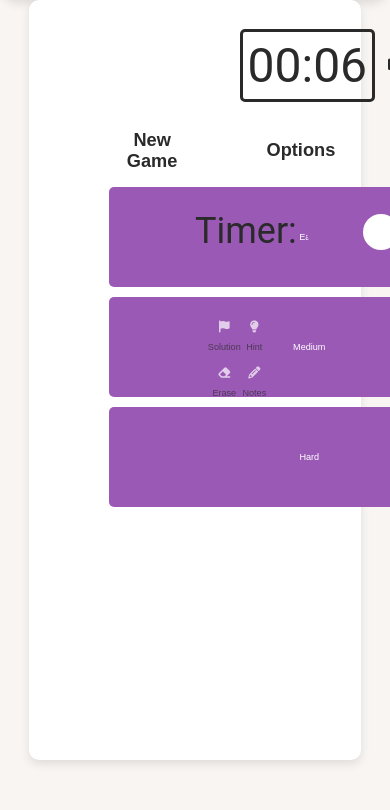
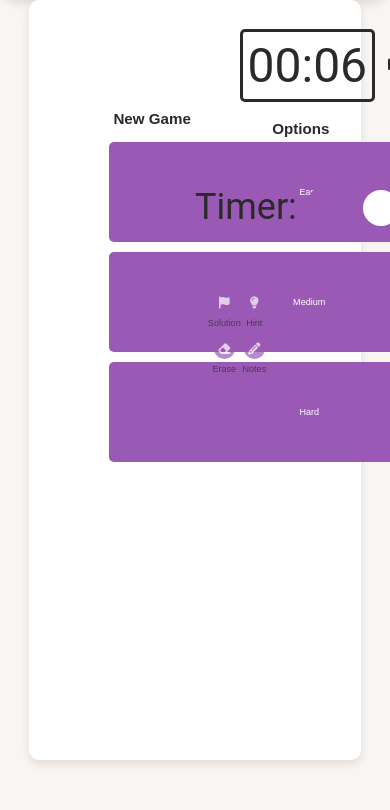
Before and after one commit to hmarszalek/Sudoku-With-Django, a Django app: page /solve_sudoku/ in a window 390 px wide; the page is wider, and only the part inside the window is pictured. Shown: the part 50-860 px from the top of that part. Run offline with Django 4.2, Linux system fonts and the light colour scheme; a user stored in the database is signed in; data comes from the database, SQL or seed files in the repository.

Commit message:
UserSettings model and media responsive design

```diff
--- a/sudoku/static/sudoku/sudoku_styles.css
+++ b/sudoku/static/sudoku/sudoku_styles.css
@@ -30,13 +30,13 @@
 #options-container {
     width: 25%;
     height: var(--board-size);
-    margin-top: calc(min(calc(var(--tile-size) * 1.0), 100px) + 40px);
+    margin-top: calc(min(calc(var(--tile-size) * 1.0), 100px) + 10px);
     text-align: center;
     justify-content: center;
 }
 
 h3 {
-    font-size: calc(var(--tile-size) * 0.6);
+    font-size: calc(var(--tile-size) * 0.5);
     margin-bottom: 10px;
     color: var(--font-color);
 }
@@ -274,6 +274,7 @@ h3 {
     margin: auto;
     justify-content: center;
     align-items: center;
+    margin-top: 30px;
 }
 
 #game-options {
@@ -282,6 +283,7 @@ h3 {
     margin: auto;
     justify-content: center;
     align-items: center;
+    margin-top: 30px;
 }
 
 .new-game-btn {
@@ -477,14 +479,15 @@ input:checked + .slider:before {
         justify-content: center;
         align-items: center;
         padding: 0px 30px;
-        margin-top: 100px;
+        margin-top: 50px;
         position: relative;
         display: flex;
     }
 
     #difficulty {
         width: 50%;
-        margin-top: 0px;
+        /* margin-top: 0px; */
+        /* margin-bottom: 0px !important; */
     }
 
     .new-game-btn {
@@ -499,7 +502,8 @@ input:checked + .slider:before {
 
     #game-options {
         width: 50%;
-        margin-top: 0px;
+        /* margin-top: 0px !important; */
+        /* padding-top: 0px !important; */
     }
 
     .toggle-container {
```
Also changed, not shown: 1 other file.
